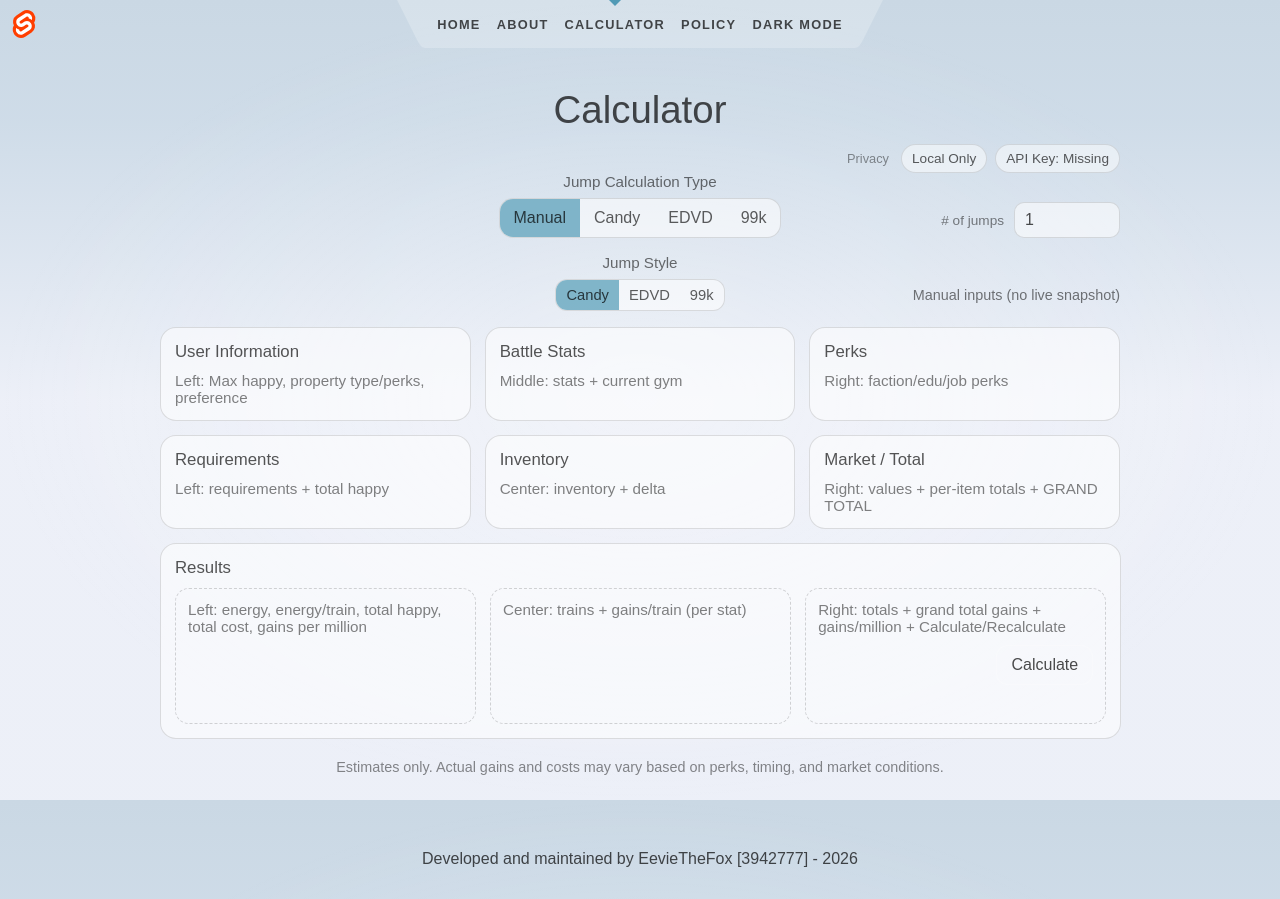
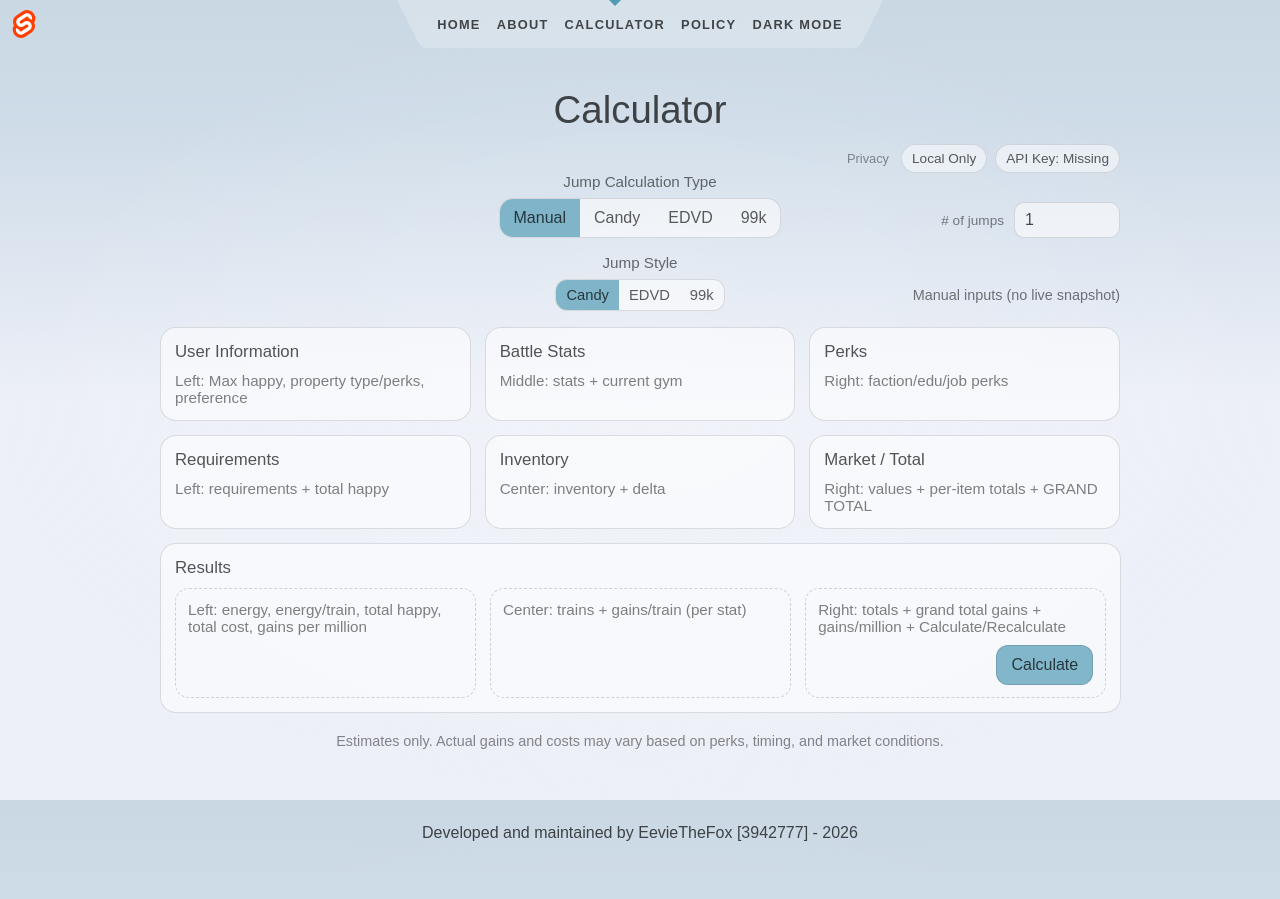
Before and after one commit to EevieTheFox/Torn-Gainz-Web-App, a SvelteKit app: page /calculator in a window 1280 px wide. After the commit the page ends 873 px from the top, so only its background shows below. Built offline with nearby package versions, Linux system fonts and the light colour scheme.

Commit message:
ui improvement - calc button and sub cards

```diff
--- a/src/routes/calculator/+page.svelte
+++ b/src/routes/calculator/+page.svelte
@@ -446,7 +446,6 @@
         border: 1px dashed var(--subcard-border);
         border-radius: 14px;
         padding: 12px;
-        min-height: 110px;
     }
 
     .chips {
@@ -485,8 +484,8 @@
     }
 
     .primary {
-        border: 1px solid rgba(255,255,255,0.18);
-        background: rgba(255,255,255,0.08);
+        border: 1px solid var(--card-border);
+        background: var(--seg-selected-bg);
         color: inherit;
         padding: 10px 14px;
         border-radius: 12px;
```
